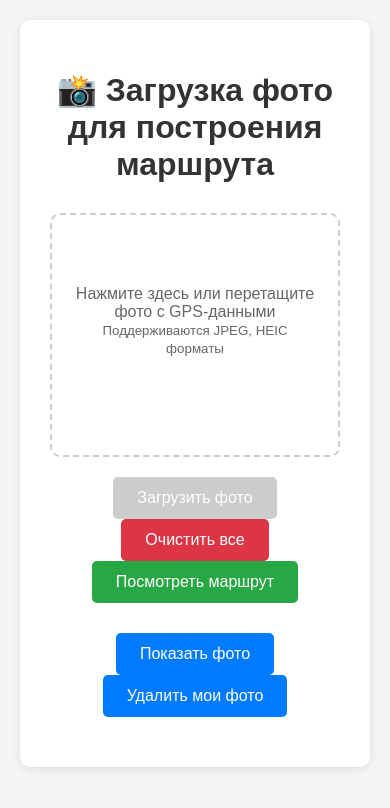
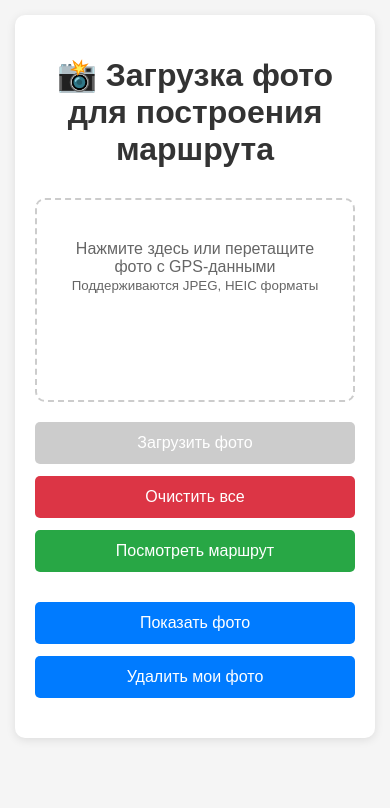
Before and after one commit to Zenzoik/photo-route-api, a FastAPI app: page / in a window 390 px wide. Shown: the top 808 px of the page. Run offline with FastAPI, Linux system fonts and the light colour scheme; parts of the project's set-up code (start-up, migrations or seed data) failed here and were passed over.

Commit message:
fix adaptivity

```diff
--- a/static/css/upload.css
+++ b/static/css/upload.css
@@ -58,10 +58,16 @@ body {
       background: #d4edda;
     }
     .buttons {
-      text-align: center;
+      display: flex;
+      flex-wrap: wrap;
+      justify-content: center;
+      gap: 12px;
       margin: 20px 0;
     }
     button {
+      display: inline-flex;
+      align-items: center;
+      justify-content: center;
       background: #007bff;
       color: white;
       border: none;
@@ -69,7 +75,7 @@ body {
       border-radius: 5px;
       cursor: pointer;
       font-size: 16px;
-      margin: 0 10px;
+      margin: 0;
       transition: background-color 0.3s;
     }
     button:hover {
@@ -90,6 +96,14 @@ body {
     }
     .view-map-btn:hover {
       background: #218838;
+    }
+    .secondary-actions {
+      margin-top: 30px;
+      display: flex;
+      flex-wrap: wrap;
+      justify-content: center;
+      gap: 12px;
+      text-align: center;
     }
     .preview-container {
       margin-top: 20px;
@@ -137,3 +151,22 @@ body {
     .thumbnail .remove-icon:hover {
       background: rgba(220,53,69,1);
     }
+    @media (max-width: 600px) {
+      body {
+        padding: 15px;
+      }
+      .container {
+        padding: 20px;
+      }
+      .upload-area {
+        height: auto;
+        min-height: 160px;
+      }
+      .upload-text {
+        margin-top: 20px;
+      }
+      .buttons button,
+      .secondary-actions button {
+        width: 100%;
+      }
+    }
--- a/templates/upload.html
+++ b/templates/upload.html
@@ -27,7 +27,7 @@
       <button class="view-map-btn" onclick="viewMap()">Посмотреть маршрут</button>
     </div>
 
-    <div style="margin-top: 30px; text-align: center;">
+    <div class="secondary-actions">
       <button id="show-photos-btn" onclick="showPhotos()">Показать фото</button>
       <button id="delete-photos-btn" onclick="deletePhotos()">Удалить мои фото</button>
     </div>
```
Also changed, not shown: static/css/leaflet.css (+4 -30 lines).
